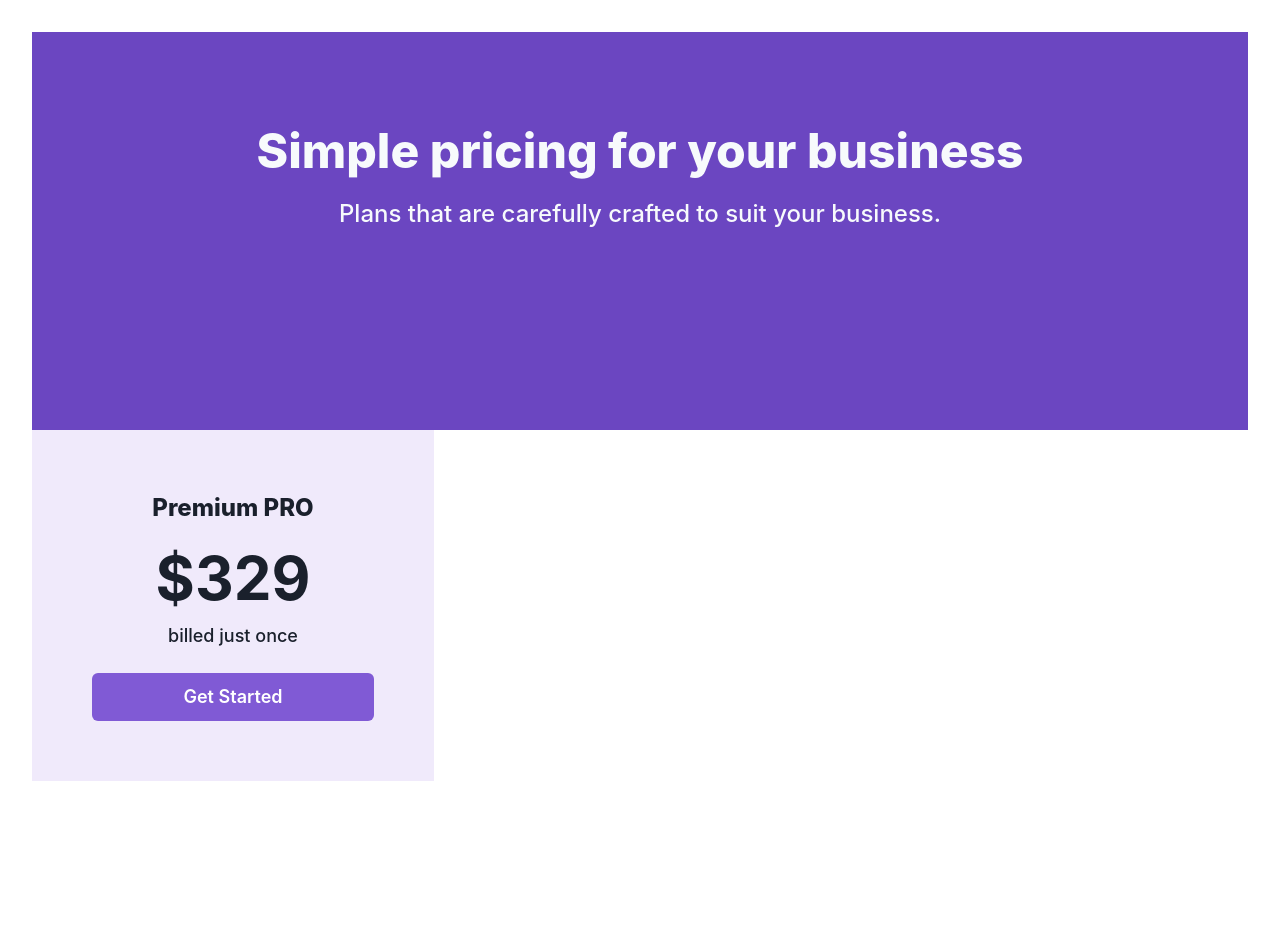
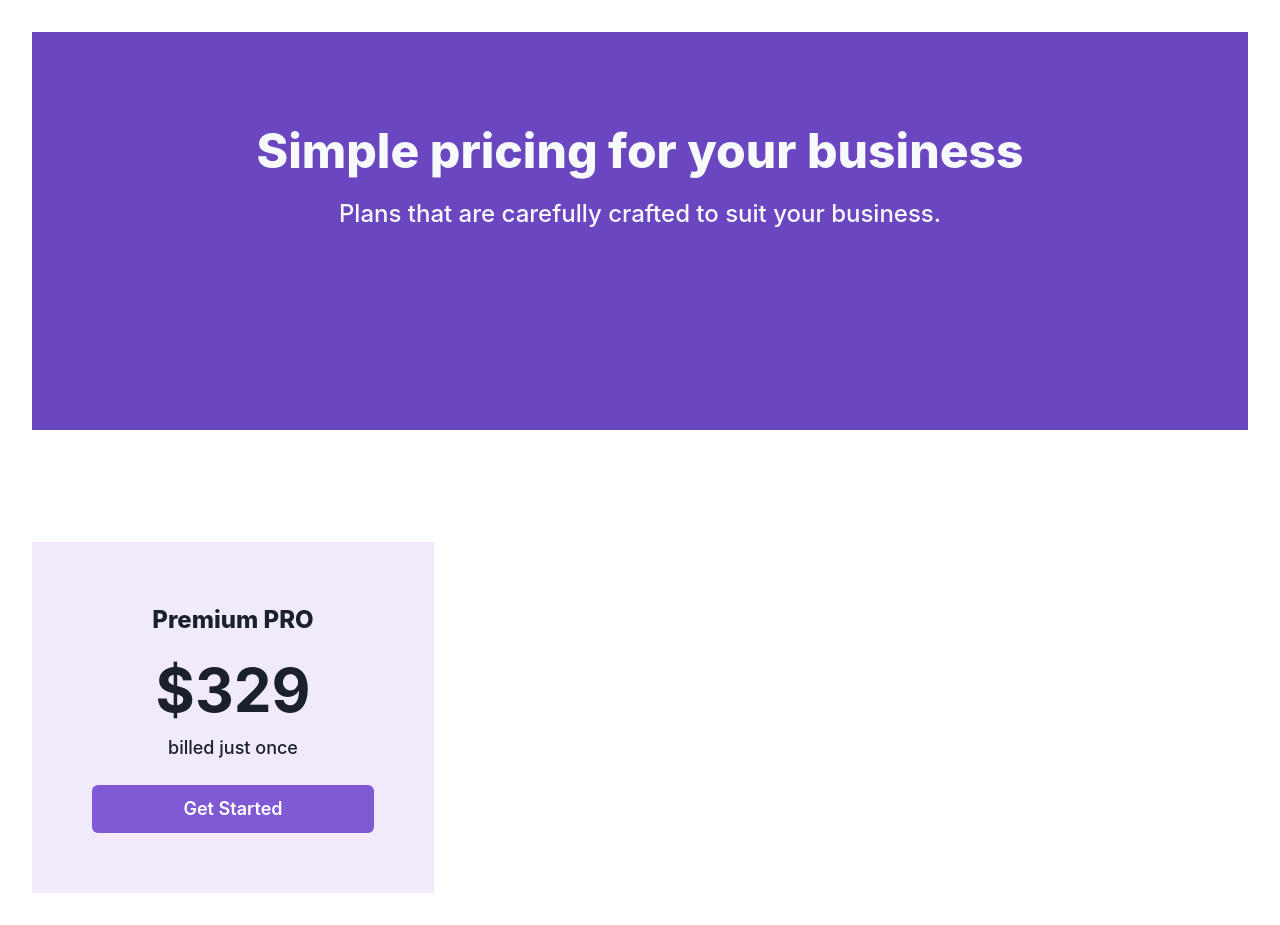
Before and after one commit to RiverXDiamant/chakra-ui-project-intro, a React (Vite) app: page / in a window 1280 px wide. Before the commit the page ends 813 px from the top, so only its background shows below. Built offline with nearby package versions, Linux system fonts and the light colour scheme.

Commit message:
updated Header component styling

```diff
--- a/components/Header.tsx
+++ b/components/Header.tsx
@@ -1,20 +1,17 @@
-import React from "react"
-import {Box, Heading, Text} from "@chakra-ui/react"
+import React from "react";
+import { Box, Heading, Text } from "@chakra-ui/react";
 
 export default function Header() {
   return (
-        <Box as='section'
-             color='#F7FAFC'
-             bg='#6B46C1'
-             pt='90px'
-             pb='198px'
-             px='32px'>
-            <Heading fontWeight='800' fontSize='48px'>
+    <Box as="section" pb="112px">
+      <Box color="#F7FAFC" bg="#6B46C1" pt="90px" pb="198px" px="32px">
+        <Heading fontWeight="800" fontSize="48px">
           Simple pricing for your business
         </Heading>
-            <Text fontWeight='500' fontSize='24px' pt='16px'>
+        <Text fontWeight="500" fontSize="24px" pt="16px">
           Plans that are carefully crafted to suit your business.
         </Text>
       </Box>
-    )
+    </Box>
+  );
 }
```
Lines whose indentation alone changed are shown as unchanged.
